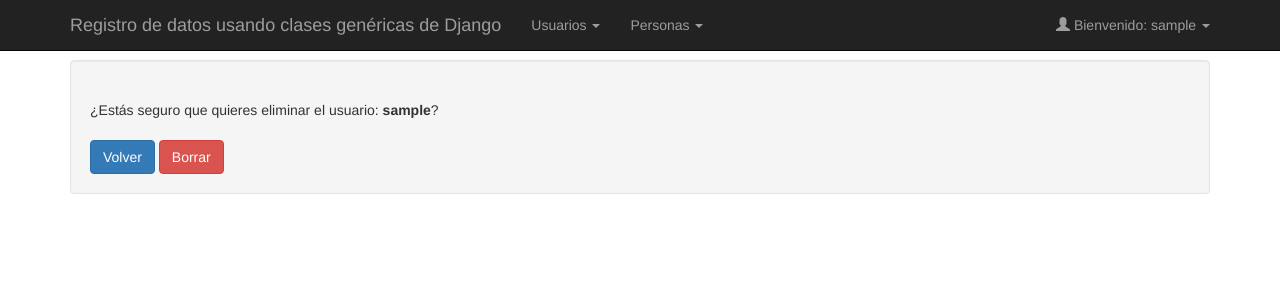
After one commit to argenisosorio/registro_vistas_clases, a Django app: page /delete_user/1 in a window 1280 px wide. The commit adds this page. Shown: the top 300 px of the page. Run offline with Django 3.2, Linux system fonts and the light colour scheme; the visitor is signed in with stand-in values (Sample User, id 1); data comes from the database, SQL or seed files in the repository; some libraries are stand-ins or nearby versions.

Commit message:
Agregada la funcionalidad de borrar usuarios del sistema

```diff
--- a/usuarios/forms.py
+++ b/usuarios/forms.py
@@ -92,17 +92,17 @@ class UserForm(forms.ModelForm):
     first_name = forms.CharField(label='Primer nombre',widget=TextInput(attrs={
         'class':'form-control input-md',
         'style': 'min-width: 0; width: 25%; display: inline;',
-    }), required = True)
+    }), required = False)
 
     last_name = forms.CharField(label='Primer apellido',widget=TextInput(attrs={
         'class':'form-control input-md',
         'style': 'min-width: 0; width: 25%; display: inline;',
-    }), required = True)
+    }), required = False)
 
     email = forms.EmailField(label='Correo electrónico',widget=TextInput(attrs={
         'class':'form-control input-md',
         'style': 'min-width: 0; width: 25%; display: inline;',
-    }), required = True)
+    }), required = False)
 
     is_active = forms.BooleanField(label='¿Está activo?',widget=CheckboxInput(attrs={
     }), required = False)
--- a/usuarios/templates/usuarios/list_users.html
+++ b/usuarios/templates/usuarios/list_users.html
@@ -36,7 +36,7 @@
         <td>No</td>
       {% endif %}
       <td>
-        <a href="{% url 'usuarios:edit_user' user.pk %}">editar</a>
+        <a href="{% url 'usuarios:edit_user' user.pk %}" title="editar">editar</a> | <a href="{% url 'usuarios:delete_user' user.id %}" title="Borrar">borrar</a>
       </td>
     </tr>
     {% endfor %}
--- /dev/null
+++ b/usuarios/templates/usuarios/user_confirm_delete.html
@@ -0,0 +1,12 @@
+{% extends "registro/base.html" %}
+{% block titulo %}Borrar usuario{% endblock %}
+{% block cuerpo %}
+<br />
+<form method="post">{% csrf_token %}
+  ¿Estás seguro que quieres eliminar el usuario: <b>{{ object.username }}</b>?
+  <br />
+  <br />
+  <a href="{% url 'usuarios:list_users' %}"><button type="button" class="btn btn-primary">Volver</button></a>
+  <button class="btn btn-danger" type="submit">Borrar</button>
+</form>
+{% endblock %}
--- a/usuarios/urls.py
+++ b/usuarios/urls.py
@@ -11,4 +11,5 @@ urlpatterns = patterns('',
     url(r'logout/$', views.Logout.as_view(), name='logout'),
     url(r'^list_users/$', login_required(views.ListUsers.as_view()), name='list_users'),
     url(r'^edit_user/(?P<pk>\d+)$', login_required(views.EditUser.as_view()), name='edit_user'),
+    url(r'^delete_user/(?P<pk>\d+)$', login_required(views.DeleteUser.as_view()), name='delete_user'),
 )
--- a/usuarios/views.py
+++ b/usuarios/views.py
@@ -4,7 +4,7 @@ from django.core.urlresolvers import reverse
 from django.views import generic
 from django.http import HttpResponseRedirect, HttpResponse
 from django.shortcuts import render
-from django.views.generic import FormView, RedirectView, CreateView, UpdateView, ListView, TemplateView
+from django.views.generic import FormView, RedirectView, CreateView, UpdateView, ListView, TemplateView, DeleteView
 from django.core.urlresolvers import reverse_lazy
 from django.core.urlresolvers import reverse
 from .models import *
@@ -48,7 +48,7 @@ class RegisterUser(CreateView):
     model = User
     template_name = "usuarios/register.html"
     form_class = MyRegistrationForm
-    success_url = reverse_lazy('registro:consultar')
+    success_url = reverse_lazy('usuarios:list_users')
     success_message = "Se registró con éxito"
 
     def form_valid(self, form):
@@ -99,3 +99,38 @@ class EditUser(SuccessMessageMixin, UpdateView):
     form_class = UserForm
     success_message = "¡Usuario actualizado!"
     success_url = reverse_lazy('usuarios:list_users')
+
+
+class DeleteUser(SuccessMessageMixin, DeleteView):
+    """
+    Clase que permite borrar un usuario del sistema.
+    """
+    model = User
+    success_url = reverse_lazy('usuarios:list_users')
+    template_name = "usuarios/user_confirm_delete.html"
+    success_message = "Se elimino el usuario con éxito"
+
+    def delete(self, request, *args, **kwargs):
+        """
+        Método que envía el mensaje a la plantilla cuando se
+        borra un usuario del sistema.
+        """
+        messages.success(self.request, self.success_message)
+        return super(DeleteUser, self).delete(request, *args, **kwargs)
+
+    def get(self, request, *args, **kwargs):
+        """
+        Método que redirecciona a index si el usuario
+        que intenta borrar el usuario del sistema no está activo.
+        """
+        self.object = self.get_object()
+        context = self.get_context_data(object=self.object)
+        self.object = self.get_object()
+        if request.user.is_active:
+            return self.render_to_response(context)
+        else:
+            if str(self.object) == str(self.request.user):
+                return self.render_to_response(context)
+            else:
+                messages_alert = ['No tiene permisos para borrar el usuario del sistema']
+                return render_to_response("inicio/index.html",{'messages_alert': messages_alert}, context_instance=RequestContext(request))
```
